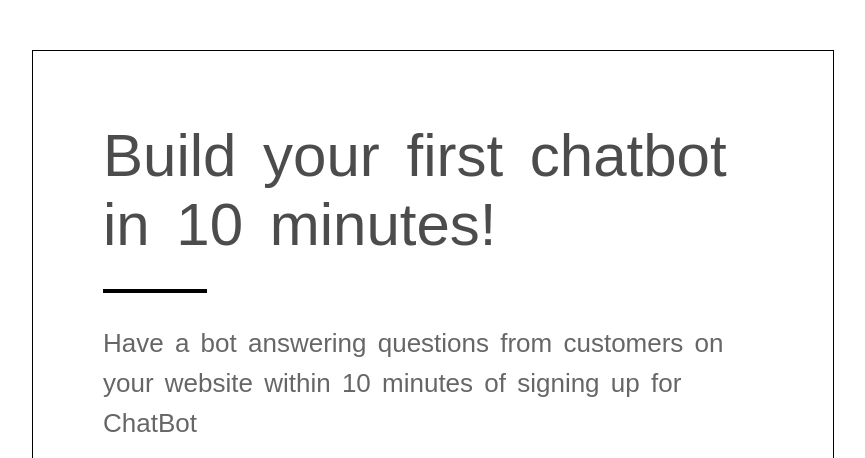
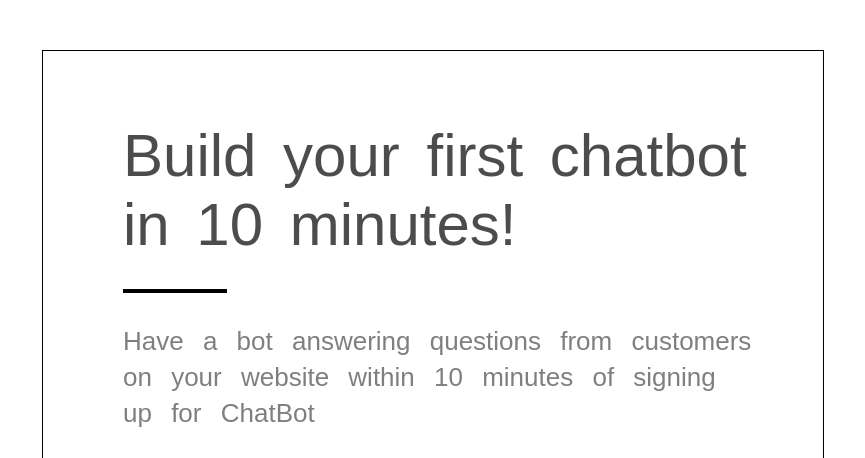
Before and after one commit to rajasurendrag/chatbot, a plain HTML site: page index.html in a window 1280 px wide. Shown: the part 150-608 px from the top of the page, without its empty margins (207-1072 px from the left). Drawn offline with Linux system fonts and the light colour scheme.

Commit message:
updated index

```diff
--- a/index.html
+++ b/index.html
@@ -4,7 +4,7 @@
     <title>Chat Bot</title>
     <style>
       #main {
-        width: 800px;
+        width: 780px;
         height: 600px;
         font-family: sans-serif;
         border: 1px solid black;
@@ -14,22 +14,22 @@
 
       #heading {
         color: rgba(0, 0, 0, 0.7);
-        margin: 70px 70px 30px 70px;
+        margin: 70px 60px 30px 80px;
         font-size: 60px;
         word-spacing: 10px;
-        font-weight: 100;
+        font-weight: 300;
       }
 
       #content {
         font-weight: 100;
-        line-height: 40px;
-        word-spacing: 4px;
-        color: rgba(0, 0, 0, 0.6);
+        line-height: 36px;
+        word-spacing: 12px;
+        color: rgba(0, 0, 0, 0.5);
         font-size: 26px;
       }
 
       .align {
-        margin: 30px 70px 20px 70px;
+        margin: 30px 70px 20px 80px;
       }
 
       #nav-button {
@@ -59,7 +59,7 @@
       #line {
         border: 2px solid black;
         width: 100px;
-        margin: 20px 0px 20px 70px;
+        margin: 20px 0px 20px 80px;
       }
     </style>
   </head>
```
